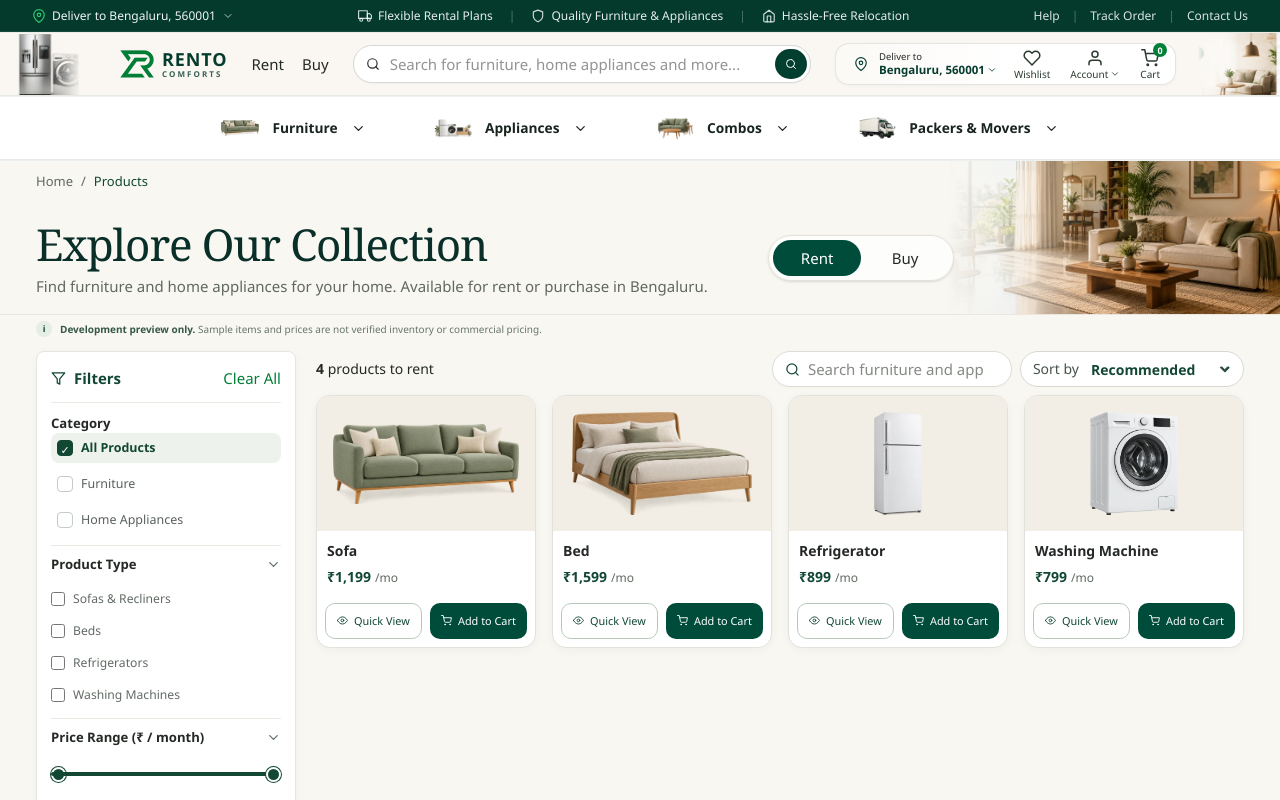
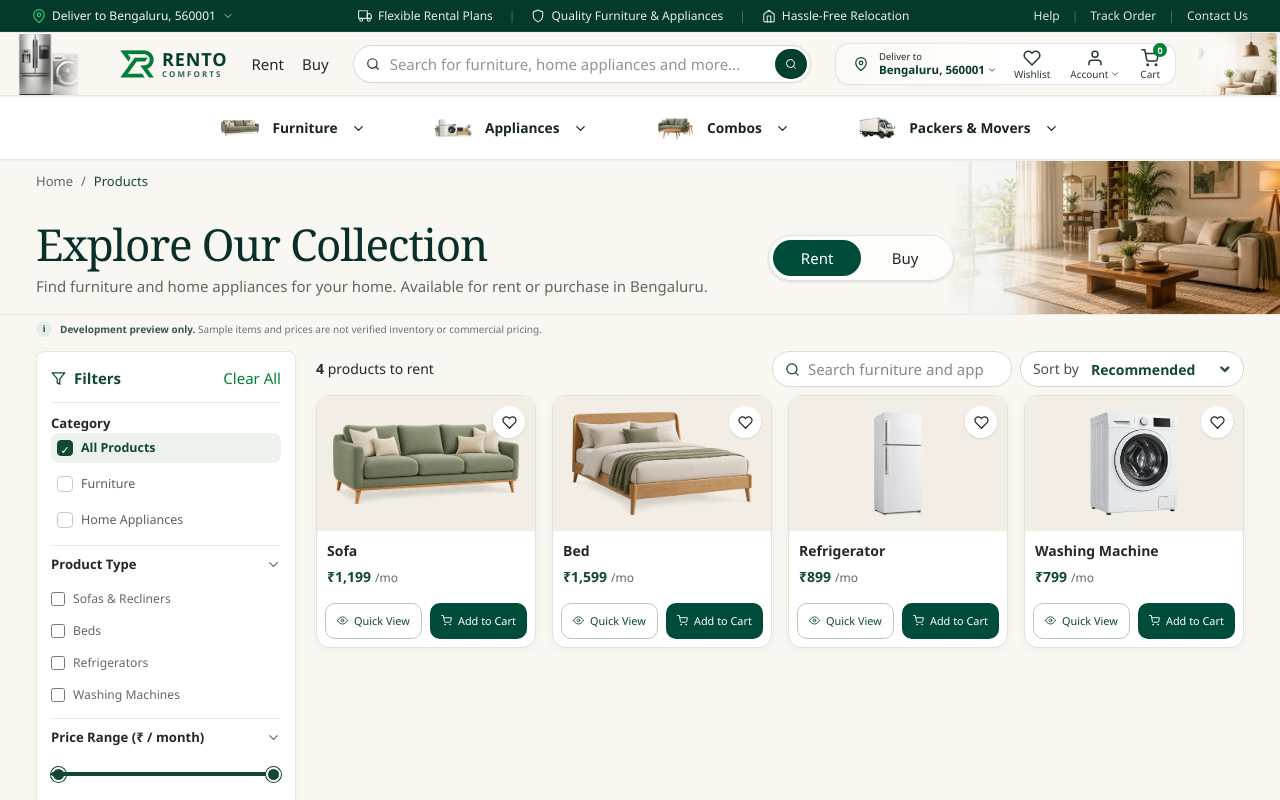
Before and after one commit to Yashwanth1228/Rento-Comforts, a Next.js app: page /products in a window 1280 px wide. Shown: the top 800 px of the page. Built offline with nearby package versions, Linux system fonts and the light colour scheme.

Commit message:
product page changes

```diff
--- a/app/globals.css
+++ b/app/globals.css
@@ -1449,17 +1449,16 @@ button:focus-visible, a:focus-visible, input:focus-visible { outline: 3px solid
 @media (min-width: 1200px) {
   .catalogue-product-grid { grid-template-columns: repeat(4, minmax(0, 1fr)); }
 }
-@media (hover: hover) {
-  .rental-product-card--catalogue:hover,
-  .rental-product-card--catalogue:has(:focus-visible) { z-index: 1; transform: translateY(-2px); border-radius: 14px; }
-  .rental-product-card--catalogue .rental-product-card__actions--catalogue { opacity: 0; transform: translateY(4px); pointer-events: none; transition: opacity .18s ease,transform .18s ease; }
-  .rental-product-card--catalogue:hover .rental-product-card__actions--catalogue,
-  .rental-product-card--catalogue:focus-within .rental-product-card__actions--catalogue { opacity: 1; transform: none; pointer-events: auto; }
-  .rental-product-card--catalogue:hover .rental-product-card__details--catalogue,
-  .rental-product-card--catalogue:has(:focus-visible) .rental-product-card__details--catalogue { min-height: 72px; padding-bottom: 6px; }
-  .rental-product-card--catalogue:hover .rental-product-card__actions--catalogue,
-  .rental-product-card--catalogue:has(:focus-visible) .rental-product-card__actions--catalogue { height: 50px; min-height: 50px; max-height: 56px; padding: 0 8px 8px; }
-}
+.rental-product-card--catalogue,
+.rental-product-card--catalogue:hover,
+.rental-product-card--catalogue:focus-within { transform: none; transition: none; }
+.rental-product-card--catalogue .rental-product-card__actions--catalogue,
+.rental-product-card--catalogue:hover .rental-product-card__actions--catalogue,
+.rental-product-card--catalogue:focus-within .rental-product-card__actions--catalogue { height: 50px; min-height: 50px; max-height: 56px; padding: 0 8px 8px; opacity: 1; transform: none; pointer-events: auto; transition: none; }
+.rental-product-card--catalogue .rental-product-card__actions--catalogue button,
+.rental-product-card--catalogue .catalogue-product-favorite { transition: none; }
+.rental-product-card--catalogue .catalogue-product-favorite:hover { background: #fff; }
+.catalogue-product-rating { white-space: nowrap; }
 @media (hover: none) {
   .rental-product-card--catalogue .rental-product-card__actions--catalogue { height: auto; min-height: 0; max-height: none; flex-basis: auto; opacity: 1; transform: none; pointer-events: auto; }
 }
--- a/components/rental-product-card.jsx
+++ b/components/rental-product-card.jsx
@@ -3,7 +3,7 @@
 import Image from "next/image";
 import { useEffect, useRef, useState } from "react";
 import { useCart } from "@/components/cart-provider";
-import { FiEye, FiShoppingCart } from "react-icons/fi";
+import { FiEye, FiHeart, FiShoppingCart, FiStar } from "react-icons/fi";
 
 function formatINRFromPaise(amountPaise) {
   if (!Number.isSafeInteger(amountPaise) || amountPaise < 0) {
@@ -37,6 +37,7 @@ export function ProductCard({ product, variant = "default" }) {
   const displayName = variant === "catalogue" ? product.name.replace(/\s+— Preview$/, "") : product.name;
   const [isQuickViewOpen, setIsQuickViewOpen] = useState(false);
   const [cartMessage, setCartMessage] = useState("");
+  const [isFavorite, setIsFavorite] = useState(false);
   const dialogRef = useRef(null);
   const { items: cartItems, addItem } = useCart();
   const monthlyRent = isPurchase
@@ -55,6 +56,13 @@ export function ProductCard({ product, variant = "default" }) {
     : product.monthlyRentalPricePaise;
   const hasValidPrice =
     Number.isSafeInteger(itemPricePaise) && itemPricePaise > 0;
+  const rating = Number.isFinite(product.rating) && product.rating >= 0 && product.rating <= 5 ? product.rating : null;
+  const reviewCount = Number.isSafeInteger(product.reviewCount) && product.reviewCount >= 0 ? product.reviewCount : null;
+  const hasDescription = typeof product.description === "string" && product.description.trim().length > 0;
+
+  function toggleFavorite() {
+    setIsFavorite((current) => !current);
+  }
 
   function handleAddToCart() {
     const added = addItem(product);
@@ -81,7 +89,7 @@ export function ProductCard({ product, variant = "default" }) {
 
   return (
     <>
-      <article className={`rental-product-card group relative self-start rounded-2xl border border-[#e2e2dc] bg-white p-3 shadow-sm transition-[transform,box-shadow] duration-300 motion-reduce:transition-none hover:shadow-lg${variant === "catalogue" ? " rental-product-card--catalogue" : ""}`}>
+      <article className={`rental-product-card ${variant === "catalogue" ? "rental-product-card--catalogue group relative self-start rounded-2xl border border-[#e2e2dc] bg-white p-0 shadow-sm" : "group relative self-start rounded-2xl border border-[#e2e2dc] bg-white p-3 shadow-sm transition-[transform,box-shadow] duration-300 motion-reduce:transition-none hover:shadow-lg"}`}>
         <div className={`relative overflow-hidden bg-[#F8F7F2] ${variant === "catalogue" ? "aspect-[1.62] rounded-t-[13px]" : "aspect-[4/3] rounded-xl"}`}>
           <Image
             src={product.imageUrl}
@@ -90,6 +98,11 @@ export function ProductCard({ product, variant = "default" }) {
             sizes="(max-width: 640px) 44vw, (max-width: 1000px) 45vw, 22vw"
             className="object-contain p-4"
           />
+          {variant === "catalogue" && (
+            <button type="button" onClick={toggleFavorite} aria-label={isFavorite ? `Remove ${displayName} from favorites` : `Add ${displayName} to favorites`} aria-pressed={isFavorite} title={isFavorite ? "Remove from favorites" : "Add to favorites"} className="catalogue-product-favorite absolute right-2.5 top-2.5 z-[1] inline-flex size-8 items-center justify-center rounded-full bg-white/95 text-[#252925] shadow-sm focus-visible:outline-2 focus-visible:outline-offset-2 focus-visible:outline-[#017F36]">
+              <FiHeart aria-hidden="true" className={isFavorite ? "fill-[#124734] text-[#124734]" : ""} />
+            </button>
+          )}
 
         </div>
 
@@ -97,15 +110,24 @@ export function ProductCard({ product, variant = "default" }) {
           <h3 className={`truncate font-semibold leading-6 text-[#252925] ${variant === "catalogue" ? "text-[13px] sm:text-sm" : "text-sm sm:text-base"}`}>
             {displayName}
           </h3>
-          {variant === "catalogue" && product.description && <p className="mt-0.5 truncate text-[11px] leading-4 text-[#747a75]">{product.description}</p>}
+          {variant === "catalogue" && hasDescription && <p className="mt-0.5 truncate text-[11px] leading-4 text-[#747a75]">{product.description}</p>}
 
           {(isPurchase ? purchasePrice : monthlyRent) !== null && (
-            <p className={`mt-1 font-semibold leading-5 text-[#124734] ${variant === "catalogue" ? "text-[14px]" : "text-sm sm:text-base"}`}>
-              {isPurchase ? purchasePrice : monthlyRent}
-              {!isPurchase && (
-                <span className="ml-1 text-xs font-normal text-[#606860]">/mo</span>
+            <div className="mt-1 flex min-w-0 items-baseline justify-between gap-1">
+              <p className={`min-w-0 font-semibold leading-5 text-[#124734] ${variant === "catalogue" ? "text-[14px]" : "text-sm sm:text-base"}`}>
+                {isPurchase ? purchasePrice : monthlyRent}
+                {!isPurchase && (
+                  <span className="ml-1 text-xs font-normal text-[#606860]">/mo</span>
+                )}
+              </p>
+              {variant === "catalogue" && rating !== null && (
+                <p className="catalogue-product-rating inline-flex shrink-0 items-center gap-1 text-[11px] leading-4 text-[#4f5650]" aria-label={`Rating ${rating.toFixed(1)} out of 5${reviewCount === null ? "" : `, ${reviewCount} reviews`}`}>
+                  <FiStar aria-hidden="true" className="fill-[#d59a32] text-[#d59a32]" />
+                  <span>{rating.toFixed(1)}</span>
+                  {reviewCount !== null && <span className="text-[#858b85]">({reviewCount})</span>}
+                </p>
               )}
-            </p>
+            </div>
           )}
         </div>
 
```
